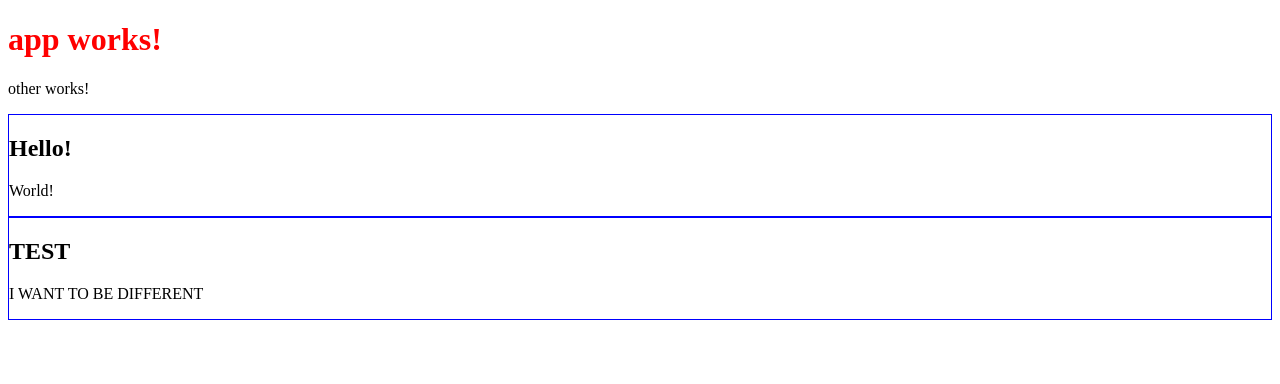
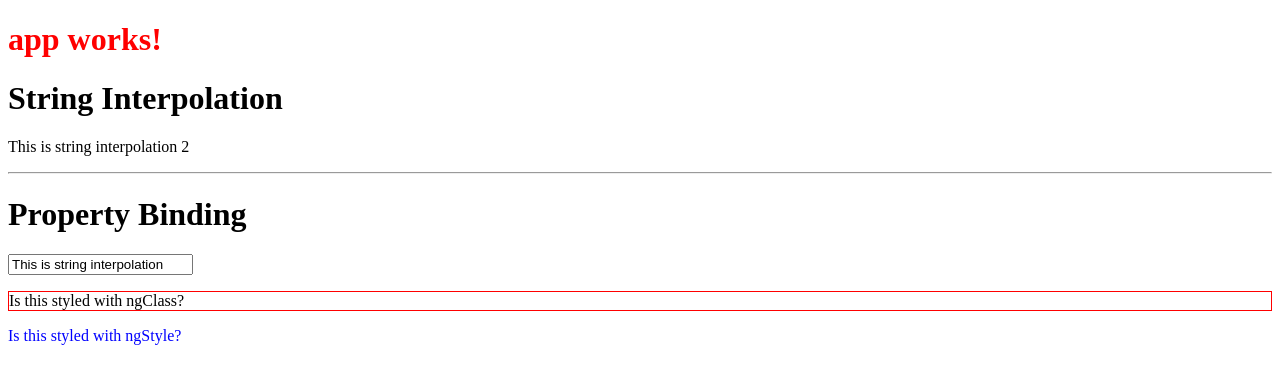
Before and after one commit to adoundakov/courses, an Angular app in the folder angular2/first_app/first-app/: page / in a window 1280 px wide. Shown: the top 384 px of the page. Built offline with nearby package versions, Linux system fonts and the light colour scheme.

Commit message:
property binding intro, ngClass and ngStyle

```diff
--- a/angular2/first_app/first-app/src/app/app.component.html
+++ b/angular2/first_app/first-app/src/app/app.component.html
@@ -1,12 +1,4 @@
 <h1>
   {{title}}
 </h1>
-<app-other></app-other>
-<app-another>
-    <h2>Hello!</h2>
-    <p>World!</p>
-</app-another>
-<app-another>
-    <h2>TEST</h2>
-    <p>I WANT TO BE DIFFERENT</p>
-</app-another>
+<app-databinding></app-databinding>
--- a/angular2/first_app/first-app/src/app/app.module.ts
+++ b/angular2/first_app/first-app/src/app/app.module.ts
@@ -4,14 +4,12 @@
 import { HttpModule } from '@angular/http';
 
 import { AppComponent } from './app.component';
-import { OtherComponent } from './other/other.component';
-import { AnotherComponent } from './other/another.component';
+import { DatabindingComponent } from './databinding/databinding.component';
 
 @NgModule({
   declarations: [
     AppComponent,
-    OtherComponent,
-    AnotherComponent
+    DatabindingComponent
   ],
   imports: [
     BrowserModule,
--- /dev/null
+++ b/angular2/first_app/first-app/src/app/databinding/databinding.component.css
@@ -0,0 +1,3 @@
+.redBorder {
+  border: 1px solid red;
+}
--- /dev/null
+++ b/angular2/first_app/first-app/src/app/databinding/databinding.component.html
@@ -0,0 +1,10 @@
+<h1>String Interpolation</h1>
+<p>
+  {{stringInterpolation}}
+  {{numberInterpolation}}
+</p>
+<hr>
+<h1>Property Binding</h1>
+<input type="text" [value]="stringInterpolation">
+<p [ngClass]="{redBorder: onTest()}">Is this styled with ngClass?</p>
+<p [ngStyle]="{color: 'blue'}">Is this styled with ngStyle?</p>
--- /dev/null
+++ b/angular2/first_app/first-app/src/app/databinding/databinding.component.ts
@@ -0,0 +1,15 @@
+import { Component, OnInit } from '@angular/core';
+
+@Component({
+  selector: 'app-databinding',
+  templateUrl: './databinding.component.html',
+  styleUrls: ['./databinding.component.css']
+})
+export class DatabindingComponent {
+  stringInterpolation = 'This is string interpolation';
+  numberInterpolation = 2;
+
+  onTest() {
+    return true;
+  }
+}
--- a/angular2/first_app/first-app/src/app/other/another.component.ts
+++ /dev/null
@@ -1,23 +0,0 @@
-import { Component, OnInit } from '@angular/core';
-
-@Component({
-  selector: 'app-another',
-  template: `
-    <article>
-      <ng-content></ng-content>
-    </article>
-  `,
-  styles: [`
-      article {
-        border: 1px solid blue;
-      }
-    `]
-})
-export class AnotherComponent implements OnInit {
-
-  constructor() { }
-
-  ngOnInit() {
-  }
-
-}
--- a/angular2/first_app/first-app/src/app/other/other.component.html
+++ /dev/null
@@ -1,3 +0,0 @@
-<p>
-  other works!
-</p>
--- a/angular2/first_app/first-app/src/app/other/other.component.ts
+++ /dev/null
@@ -1,14 +0,0 @@
-import { Component, OnInit } from '@angular/core';
-
-@Component({
-  selector: 'app-other',
-  templateUrl: './other.component.html'
-})
-export class OtherComponent implements OnInit {
-
-  constructor() { }
-
-  ngOnInit() {
-  }
-
-}
```
